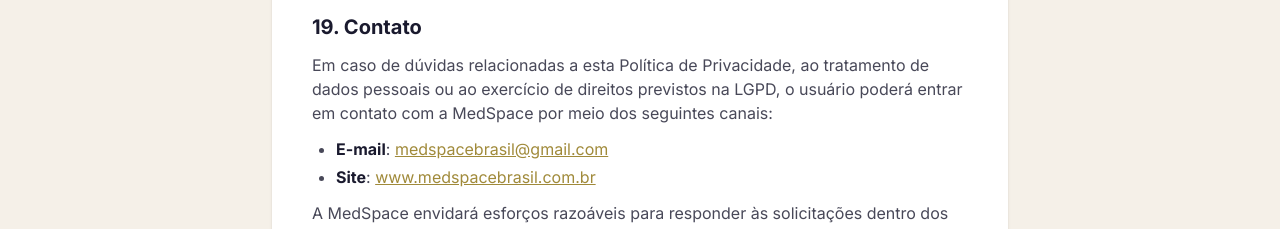
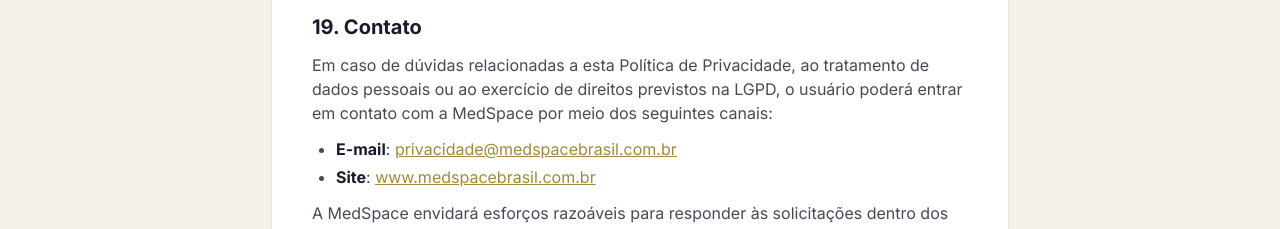
Before and after one commit to medspacebrasil/medspace, a Next.js app: page /politica-de-privacidade in a window 1280 px wide. Shown: the part 7240-7469 px from the top of the page. Built offline with nearby package versions, Linux system fonts and the light colour scheme; no server answers.

Commit message:
chore: switch LGPD/DPO contact email to privacidade@medspacebrasil.com.br
Domain mailbox is now active; previously the policy pointed to the
provisional medspacebrasil@gmail.com.

Co-Authored-By: Claude Opus 4.7 <noreply@anthropic.com>

```diff
--- a/src/app/(public)/politica-de-privacidade/page.tsx
+++ b/src/app/(public)/politica-de-privacidade/page.tsx
@@ -362,8 +362,8 @@ export default function PoliticaDePrivacidadePage() {
       <ul>
         <li>
           <strong>E-mail</strong>:{" "}
-          <a href="mailto:medspacebrasil@gmail.com" className="text-gold-dark underline">
-            medspacebrasil@gmail.com
+          <a href="mailto:privacidade@medspacebrasil.com.br" className="text-gold-dark underline">
+            privacidade@medspacebrasil.com.br
           </a>
         </li>
         <li>
```
